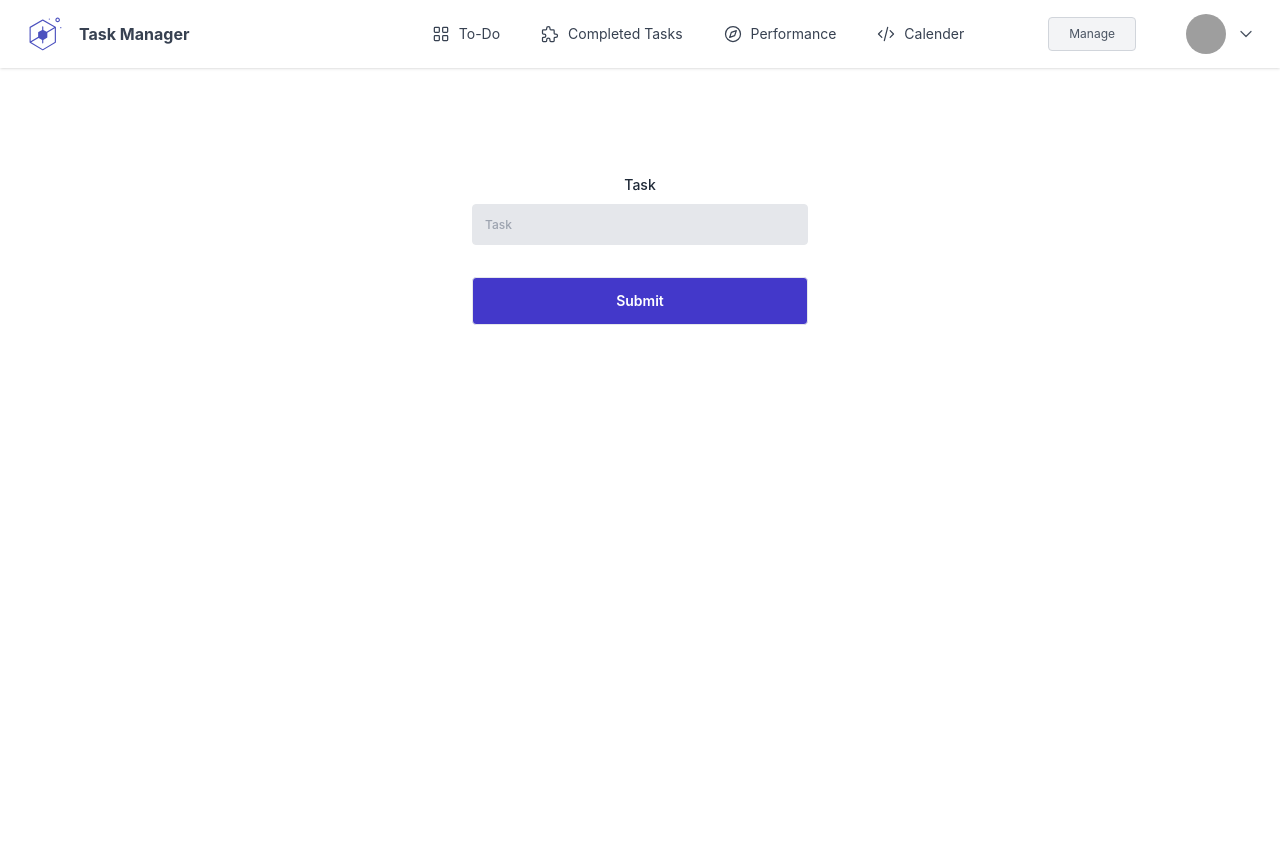
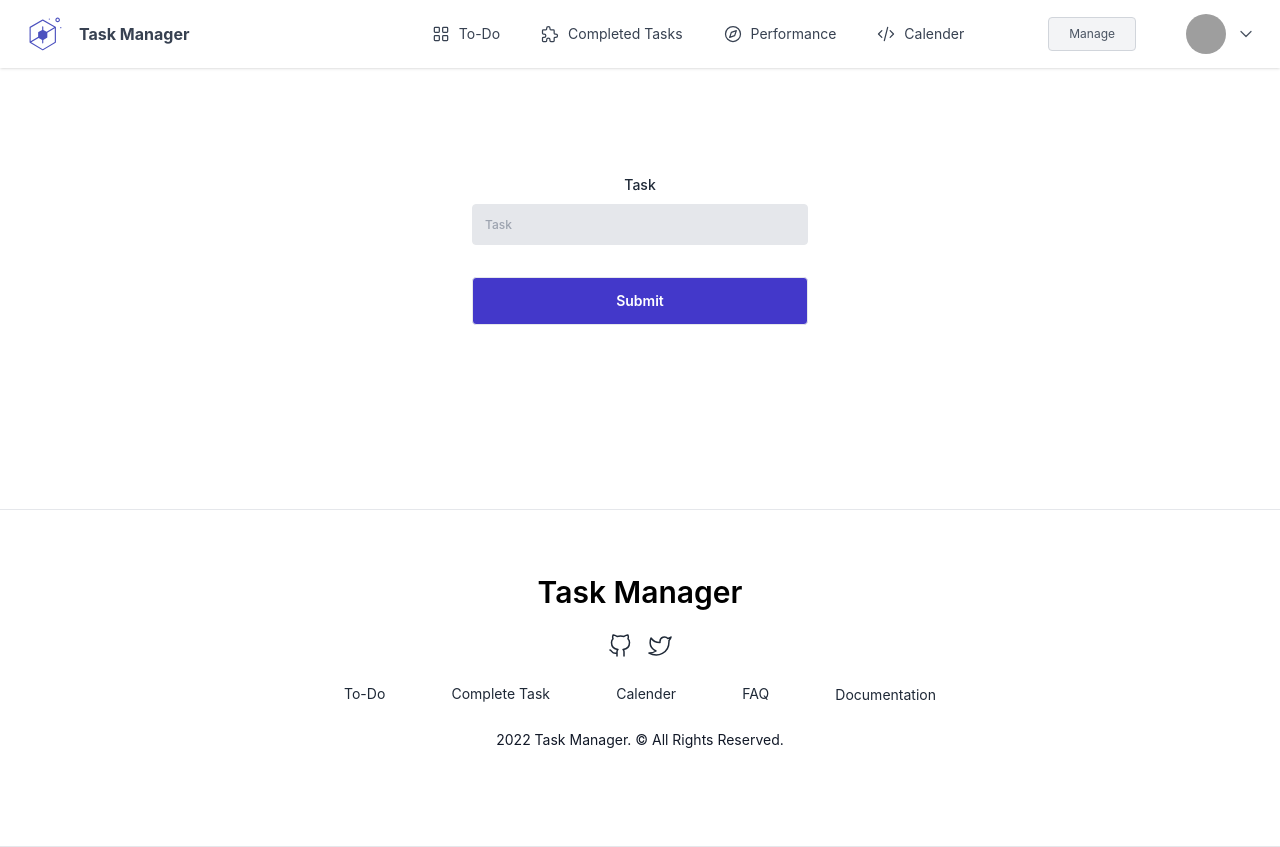
Before and after one commit to Neamul01/task-app, a React (Create React App) app: page / in a window 1280 px wide. Before the commit the page ends 800 px from the top, so only its background shows below. Built offline with nearby package versions, Linux system fonts and the light colour scheme; grey boxes are pictures that could not be loaded.

Commit message:
footer added and some changed

```diff
--- a/src/App.js
+++ b/src/App.js
@@ -2,6 +2,7 @@
 import './App.css';
 import Calender from './components/Calender';
 import CompletedTasks from './components/CompletedTasks';
+import Footer from './components/Footer';
 import Home from './components/Home';
 import Navbar from './components/Navbar';
 import ToDo from './components/ToDo';
@@ -16,6 +17,7 @@
         <Route path='calender' element={<Calender />}></Route>
         <Route path='completedTasks' element={<CompletedTasks />}></Route>
       </Routes>
+      <Footer />
     </div>
   );
 }
--- /dev/null
+++ b/src/components/Footer.js
@@ -0,0 +1,72 @@
+import React, { useState } from 'react';
+
+const Footer = () => {
+    const [mode, setMode] = useState("auto");
+
+    const currentYear = new Date().getFullYear();
+
+    return (
+        <div className="pt-12">
+            <footer id="footer" className="relative z-50 dark:bg-gray-900 pt-24">
+                <div className=" border-t border-b border-gray-200 dark:border-gray-700 py-16">
+
+                    <div className="pb-8 flex flex-col justify-center items-center">
+                        <a href="#!">
+                            <p href='#!' className='text-3xl font-semibold'>
+                                Task Manager
+                            </p>
+                        </a>
+                        <div className="flex items-center my-6">
+                            <a href="#!">
+                                <div className="text-gray-800 dark:text-gray-50 cursor-pointer hover:text-brand dark:hover:text-brand ">
+                                    <svg className="footer-icon feather feather-github" xmlns="http://www.w3.org/2000/svg" width="24" height="24" viewBox="0 0 24 24" fill="none" stroke="currentColor" strokeWidth="1.5" strokeLinecap="round" strokeLinejoin="round">
+                                        <path d="M9 19c-5 1.5-5-2.5-7-3m14 6v-3.87a3.37 3.37 0 0 0-.94-2.61c3.14-.35 6.44-1.54 6.44-7A5.44 5.44 0 0 0 20 4.77 5.07 5.07 0 0 0 19.91 1S18.73.65 16 2.48a13.38 13.38 0 0 0-7 0C6.27.65 5.09 1 5.09 1A5.07 5.07 0 0 0 5 4.77a5.44 5.44 0 0 0-1.5 3.78c0 5.42 3.3 6.61 6.44 7A3.37 3.37 0 0 0 9 18.13V22"></path>
+                                    </svg>
+                                </div>
+                            </a>
+                            <a href="#!">
+                                <div className="pl-4">
+                                    <svg className="footer-icon feather feather-twitter text-gray-800 dark:text-gray-50 cursor-pointer hover:text-brand dark:hover:text-brand " xmlns="http://www.w3.org/2000/svg" width={24} height={24} viewBox="0 0 24 24" fill="none" stroke="currentColor" strokeWidth="1.5" strokeLinecap="round" strokeLinejoin="round">
+                                        <path d="M23 3a10.9 10.9 0 0 1-3.14 1.53 4.48 4.48 0 0 0-7.86 3v1A10.66 10.66 0 0 1 3 4s-4 9 5 13a11.64 11.64 0 0 1-7 2c9 5 20 0 20-11.5a4.5 4.5 0 0 0-.08-.83A7.72 7.72 0 0 0 23 3z" />
+                                    </svg>
+                                </div>
+                            </a>
+                        </div>
+                        <div className="w-full lg:w-1/2 px-6">
+                            <ul className='flex justify-between items-center'>
+                                <li>
+                                    <a href="#!">
+                                        <p className="text-xs lg:text-sm leading-none hover:text-brand dark:hover:text-brand text-gray-800 dark:text-gray-50">To-Do</p>
+                                    </a>
+                                </li>
+                                <li>
+                                    <a href="#!">
+                                        <p className="text-xs lg:text-sm leading-none hover:text-brand dark:hover:text-brand text-gray-800 dark:text-gray-50">Complete Task</p>
+                                    </a>
+                                </li>
+                                <li>
+                                    <a href="#!">
+                                        <p className="text-xs lg:text-sm leading-none hover:text-brand dark:hover:text-brand text-gray-800 dark:text-gray-50">Calender</p>
+                                    </a>
+                                </li>
+                                <li>
+                                    <a href="#!">
+                                        <p className="text-xs lg:text-sm leading-none hover:text-brand dark:hover:text-brand text-gray-800 dark:text-gray-50">FAQ</p>
+                                    </a>
+                                </li>
+                                <li>
+                                    <a href="#!" className="text-xs lg:text-sm leading-none hover:text-brand dark:hover:text-brand text-gray-800 dark:text-gray-50">
+                                        Documentation
+                                    </a>
+                                </li>
+                            </ul>
+                        </div>
+                        <p className="mt-6 text-xs lg:text-sm leading-none text-gray-900 dark:text-gray-50">{currentYear} Task Manager. &copy; All Rights Reserved.</p>
+                    </div>
+                </div>
+            </footer>
+        </div>
+    );
+};
+
+export default Footer;
--- a/src/components/ToDo.js
+++ b/src/components/ToDo.js
@@ -29,7 +29,7 @@
                                     </div>
                                 </a>
                             </div>
-                            <button onclick="popuphandler(true)" className="mt-4 sm:mt-0 inline-flex items-start justify-start px-6 py-3 bg-indigo-700 hover:bg-indigo-600 focus:outline-none rounded">
+                            <button onClick="popuphandler(true)" className="mt-4 sm:mt-0 inline-flex items-start justify-start px-6 py-3 bg-indigo-700 hover:bg-indigo-600 focus:outline-none rounded">
                                 <p className="text-sm font-medium leading-none text-white">Add Task</p>
                             </button>
                         </div>
@@ -53,13 +53,13 @@
                                         <td>
                                             <div className="relative px-5 pt-2">
                                                 {show == 9 ? (
-                                                    <button className="focus:outline-none" onClick={() => setShow(null)}>
+                                                    <div className="focus:outline-none" onClick={() => setShow(null)}>
                                                         <button className="text-sm leading-none text-gray-600 py-3 px-5 bg-gray-100 rounded hover:bg-gray-200 focus:outline-none">Edit</button>
-                                                    </button>
+                                                    </div>
                                                 ) : (
-                                                    <button className="focus:outline-none" onClick={() => setShow(9)}>
+                                                    <div className="focus:outline-none" onClick={() => setShow(9)}>
                                                         <button className="text-sm leading-none text-gray-600 py-3 px-5 bg-gray-100 rounded hover:bg-gray-200 focus:outline-none">Edit</button>
-                                                    </button>
+                                                    </div>
                                                 )}
                                                 {show == 9 && (
                                                     <div className="dropdown-content bg-white shadow w-full absolute z-30 right-0 mr-6 ">
@@ -93,13 +93,13 @@
                                         <td>
                                             <div className="relative px-5 pt-2">
                                                 {show == 8 ? (
-                                                    <button className="focus:outline-none" onClick={() => setShow(null)}>
+                                                    <div className="focus:outline-none" onClick={() => setShow(null)}>
                                                         <button className="text-sm leading-none text-gray-600 py-3 px-5 bg-gray-100 rounded hover:bg-gray-200 focus:outline-none">Edit</button>
-                                                    </button>
+                                                    </div>
                                                 ) : (
-                                                    <button className="focus:outline-none" onClick={() => setShow(9)}>
+                                                    <div className="focus:outline-none" onClick={() => setShow(9)}>
                                                         <button className="text-sm leading-none text-gray-600 py-3 px-5 bg-gray-100 rounded hover:bg-gray-200 focus:outline-none">Edit</button>
-                                                    </button>
+                                                    </div>
                                                 )}
                                                 {show == 8 && (
                                                     <div className="dropdown-content bg-white shadow w-24 absolute z-30 right-0 mr-6 ">
```
Also changed, not shown: src/components/CompletedTasks.js (+9 -9 lines).
